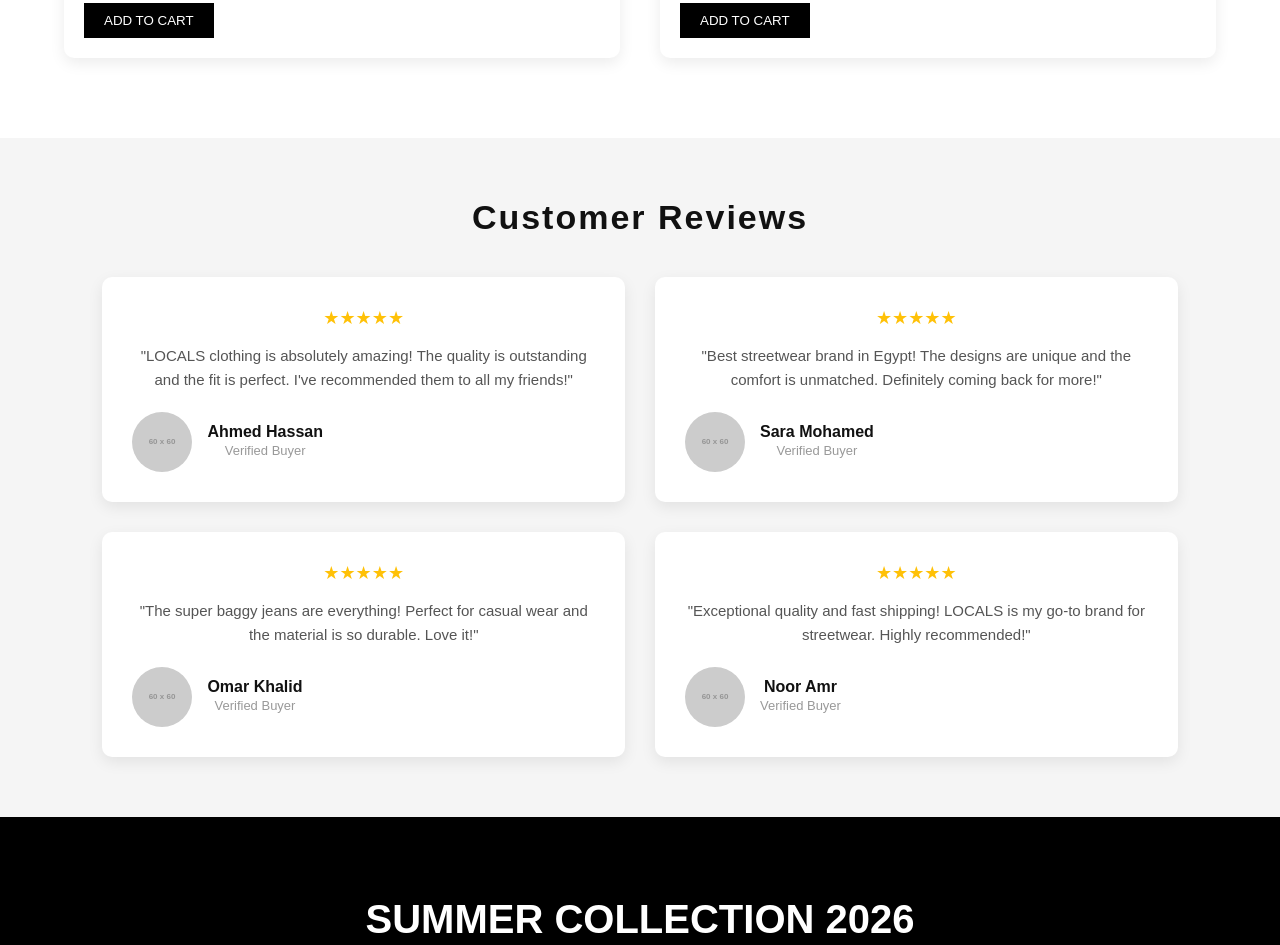
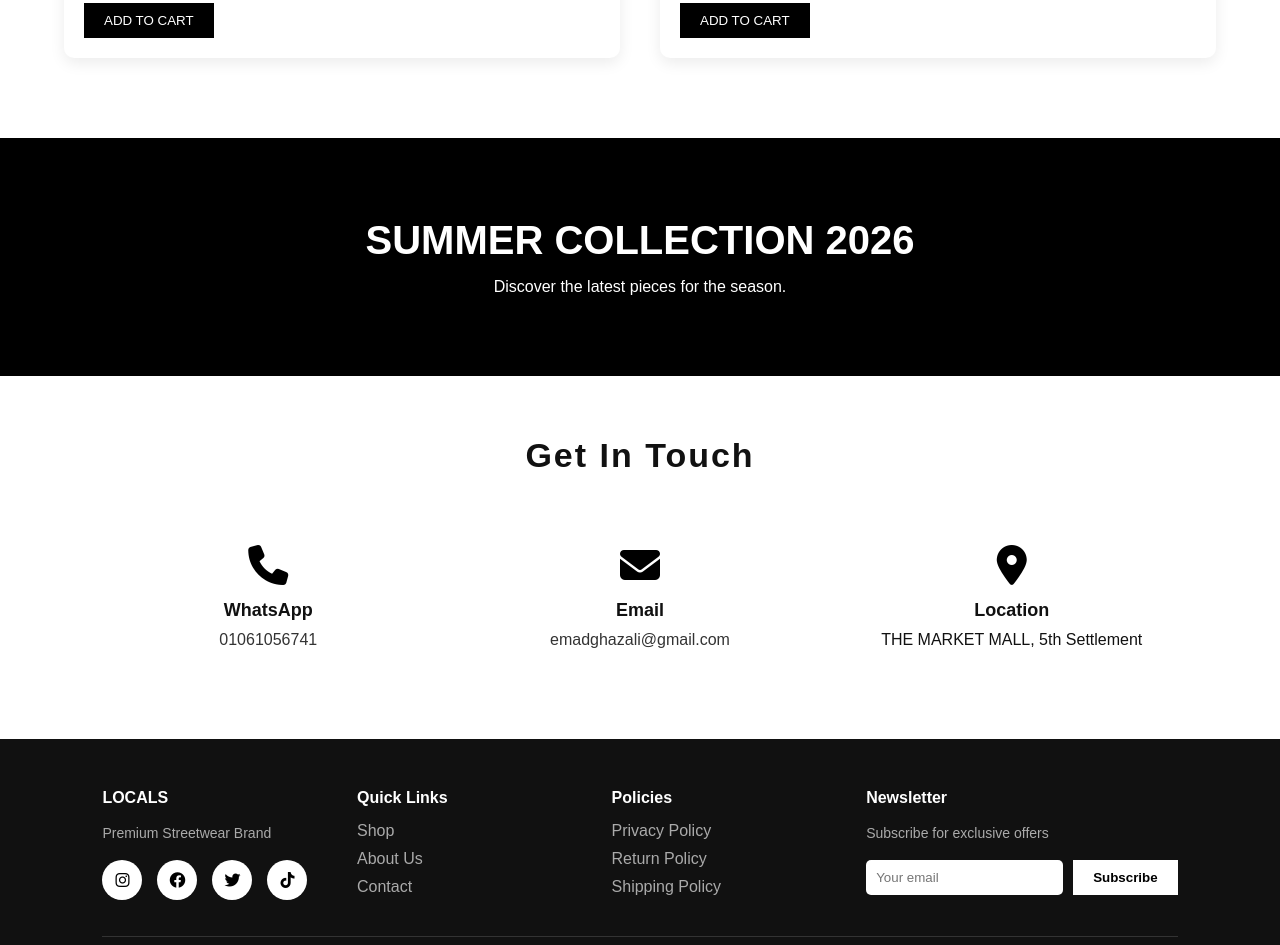
Before and after one commit to muhamedmgdy/LOCALS-WEBSITE, a plain HTML site: page index.html in a window 1280 px wide. Shown: the part 3136-4081 px from the top of the page. Drawn offline with Linux system fonts and the light colour scheme; placeholder pictures from the web are drawn by us.

Commit message:
Remove testimonials section

```diff
--- a/index.html
+++ b/index.html
@@ -88,62 +88,6 @@
 
 </section>
 
-<!-- TESTIMONIALS -->
-<section class="testimonials">
-    <h2>Customer Reviews</h2>
-    <div class="testimonials-container">
-
-        <div class="testimonial-card">
-            <div class="stars">★★★★★</div>
-            <p>"LOCALS clothing is absolutely amazing! The quality is outstanding and the fit is perfect. I've recommended them to all my friends!"</p>
-            <div class="testimonial-author">
-                <img src="https://via.placeholder.com/60x60?text=Ahmed" alt="Ahmed">
-                <div>
-                    <h4>Ahmed Hassan</h4>
-                    <p>Verified Buyer</p>
-                </div>
-            </div>
-        </div>
-
-        <div class="testimonial-card">
-            <div class="stars">★★★★★</div>
-            <p>"Best streetwear brand in Egypt! The designs are unique and the comfort is unmatched. Definitely coming back for more!"</p>
-            <div class="testimonial-author">
-                <img src="https://via.placeholder.com/60x60?text=Sara" alt="Sara">
-                <div>
-                    <h4>Sara Mohamed</h4>
-                    <p>Verified Buyer</p>
-                </div>
-            </div>
-        </div>
-
-        <div class="testimonial-card">
-            <div class="stars">★★★★★</div>
-            <p>"The super baggy jeans are everything! Perfect for casual wear and the material is so durable. Love it!"</p>
-            <div class="testimonial-author">
-                <img src="https://via.placeholder.com/60x60?text=Omar" alt="Omar">
-                <div>
-                    <h4>Omar Khalid</h4>
-                    <p>Verified Buyer</p>
-                </div>
-            </div>
-        </div>
-
-        <div class="testimonial-card">
-            <div class="stars">★★★★★</div>
-            <p>"Exceptional quality and fast shipping! LOCALS is my go-to brand for streetwear. Highly recommended!"</p>
-            <div class="testimonial-author">
-                <img src="https://via.placeholder.com/60x60?text=Noor" alt="Noor">
-                <div>
-                    <h4>Noor Amr</h4>
-                    <p>Verified Buyer</p>
-                </div>
-            </div>
-        </div>
-
-    </div>
-</section>
-
 <!-- SUMMER BANNER -->
 <section class="banner2">
     <h2>SUMMER COLLECTION 2026</h2>
```
